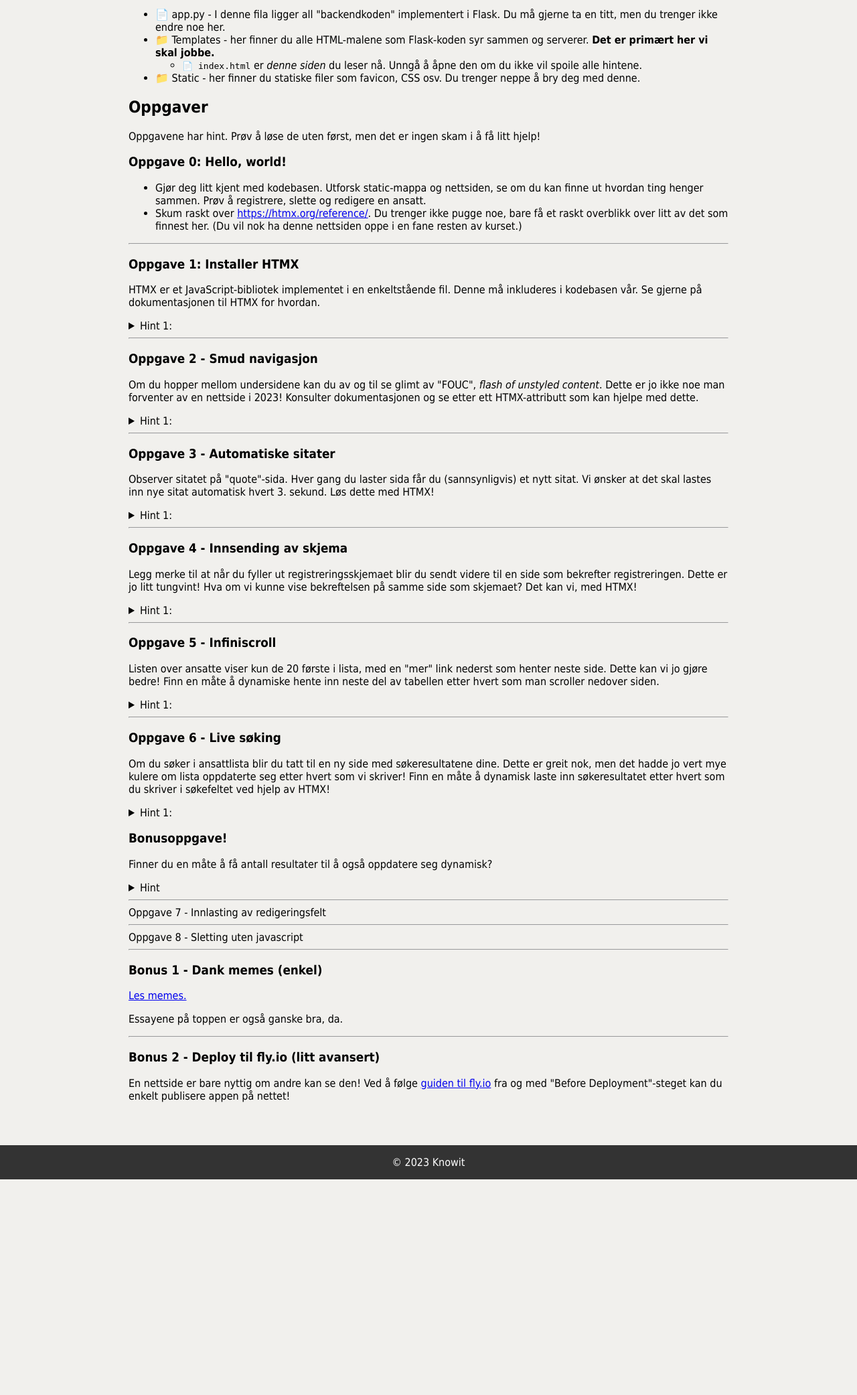
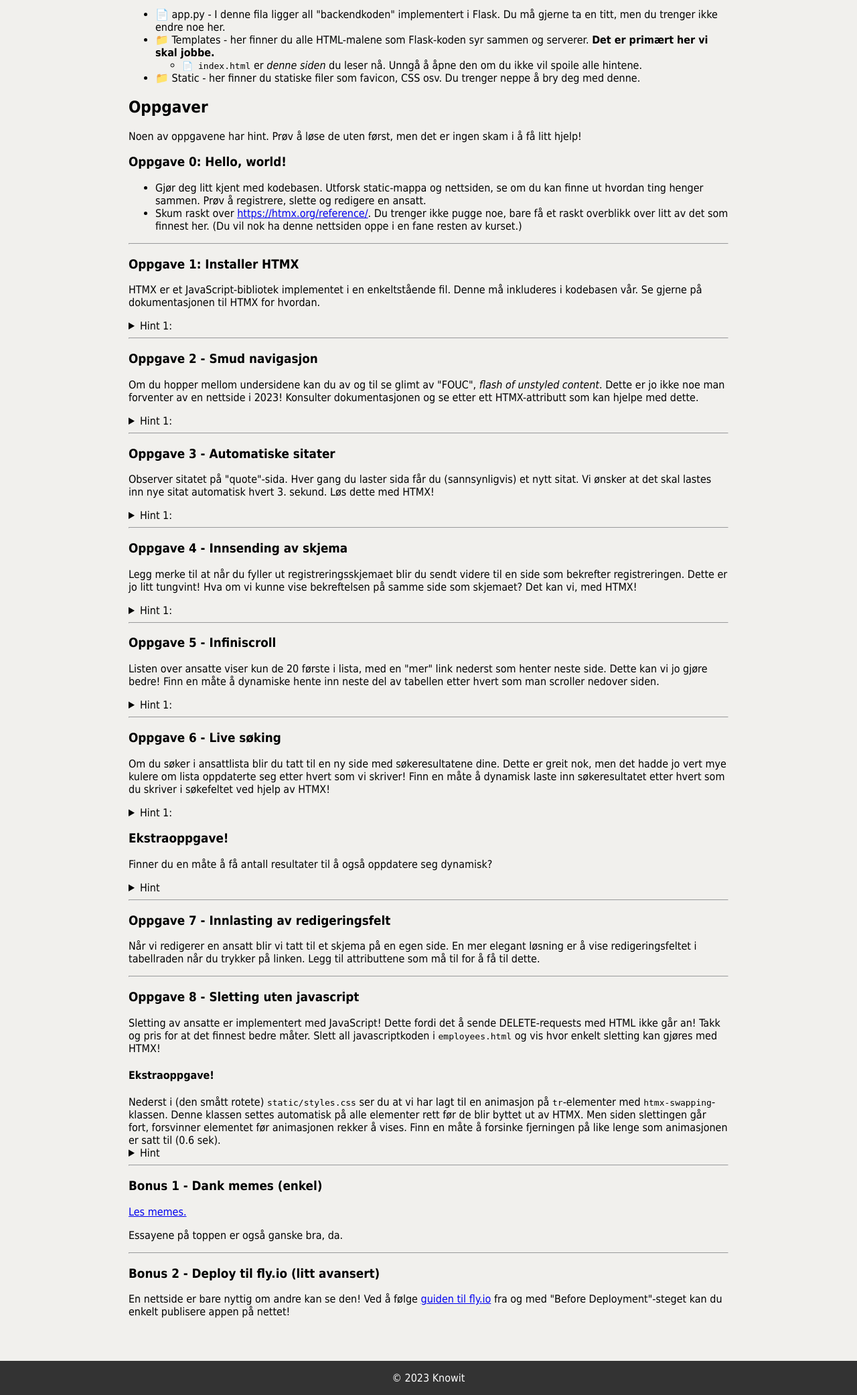
Before and after one commit to sverrejb/knowit-htmx-workshop, a Flask app: page / in a window 1280 px wide. Shown: the part 342-2425 px from the top of the page at 67% size. Before the commit the page ends 2103 px from the top, so only its background shows below. Run offline with Flask 3, Linux system fonts and the light colour scheme.

Commit message:
are we done?

```diff
--- a/static/styles.css
+++ b/static/styles.css
@@ -68,3 +68,9 @@ table tr:nth-child(even) {
 pre {
     display: inline;
 }
+
+
+tr.htmx-swapping {
+    opacity: 0;
+    transition: opacity 0.6s ease-out;
+}
--- a/templates/index.html
+++ b/templates/index.html
@@ -57,7 +57,7 @@
 
 <h2>Oppgaver
 </h2>
-<p>Oppgavene har hint. Prøv å løse de uten først, men det er ingen skam i å få litt hjelp!</p>
+<p>Noen av oppgavene har hint. Prøv å løse de uten først, men det er ingen skam i å få litt hjelp!</p>
 <h3>Oppgave 0: Hello, world!</h3>
 <ul>
     <li>Gjør deg litt kjent med kodebasen. Utforsk static-mappa og nettsiden, se om du kan finne ut hvordan ting henger
@@ -231,7 +231,7 @@
     </details>
 </details>
 
-<h3>Bonusoppgave!</h3>
+<h3>Ekstraoppgave!</h3>
 <p>Finner du en måte å få antall resultater til å også oppdatere seg dynamisk?</p>
 <details>
     <summary>Hint</summary>
@@ -240,9 +240,19 @@
 
 <hr>
 
-Oppgave 7 - Innlasting av redigeringsfelt
+<h3>Oppgave 7 - Innlasting av redigeringsfelt</h3>
+<p>Når vi redigerer en ansatt blir vi tatt til et skjema på en egen side. En mer elegant løsning er å vise redigeringsfeltet i tabellraden når du trykker på linken. Legg til attributtene som må til for å få til dette.</p>
 <hr>
-Oppgave 8 - Sletting uten javascript
+<h3>Oppgave 8 - Sletting uten javascript</h3>
+<p>Sletting av ansatte er implementert med JavaScript! Dette fordi det å sende DELETE-requests med HTML ikke går an! Takk og pris for at det finnest bedre måter. Slett all javascriptkoden i <code>employees.html</code> og vis hvor enkelt sletting kan gjøres med HTMX!</p>
+
+<h4>Ekstraoppgave!</h4>
+Nederst i (den smått rotete) <code>static/styles.css</code> ser du at vi har lagt til en animasjon på <code>tr</code>-elementer med <code>htmx-swapping</code>-klassen. Denne klassen settes automatisk på alle elementer rett før de blir byttet ut av HTMX. Men siden slettingen går fort, forsvinner elementet før animasjonen rekker å vises. Finn en måte å forsinke fjerningen på like lenge som animasjonen er satt til (0.6 sek).
+
+<details><summary>Hint</summary>
+hx-swap
+</details>
+
 <hr>
 <h3>Bonus 1 - Dank memes (enkel)</h3>
 <a target="_blank" href="https://htmx.org/essays/#memes">Les memes.</a>
```
